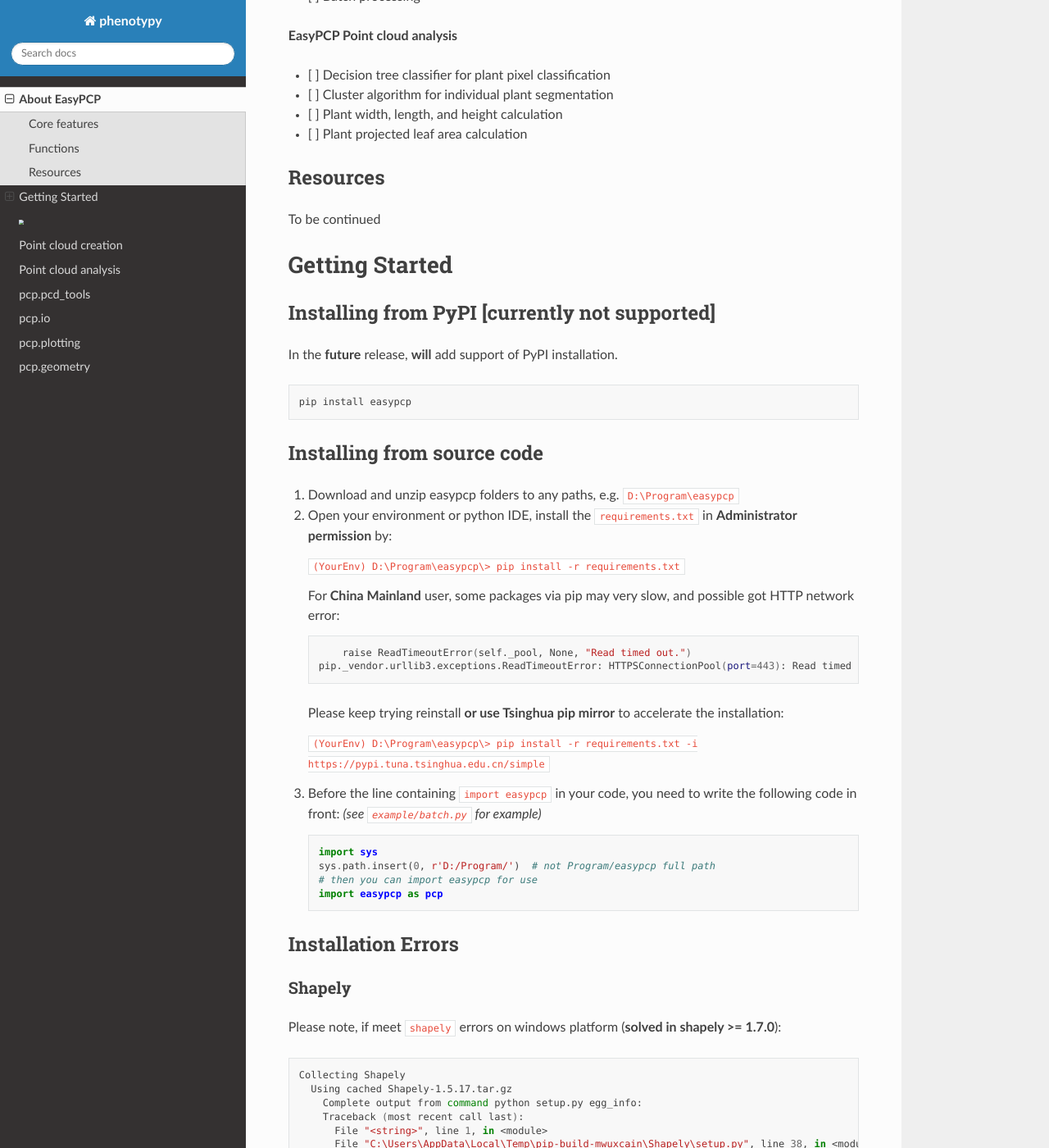
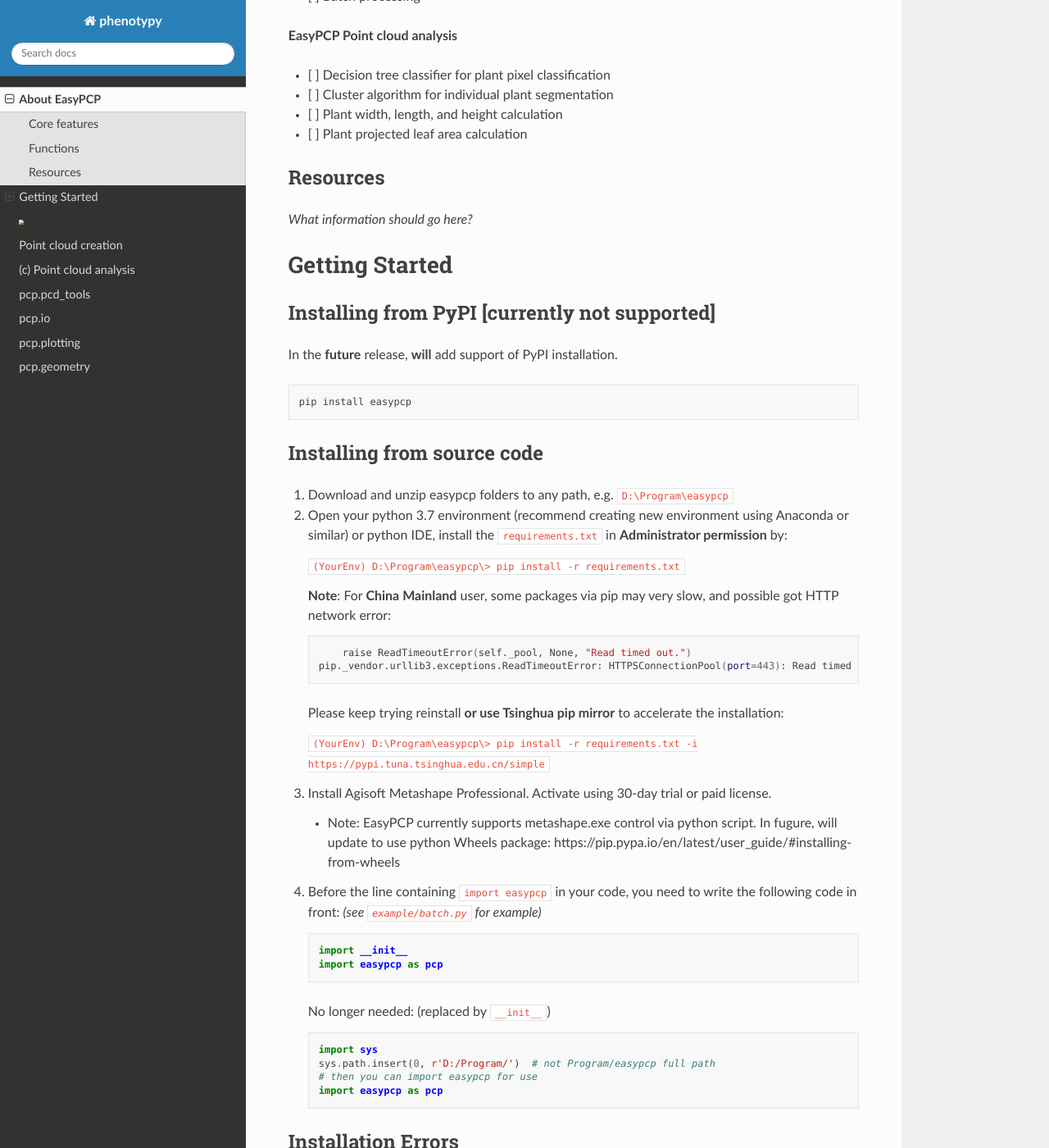
Before and after one commit to MorphometricsGroup/EasyDCP, a Sphinx documentation site: the page built from docs/source/heading.md, in a window 1280 px wide and 1400 px high, scrolled down 648 px. Shown: the whole window at 82% size. Built offline with Sphinx 7.4.7 and the Read the Docs theme 2.0.0, drawn with Linux system fonts in a browser that asks for light colours.

Commit message:
Update docs

````diff
--- a/docs/source/heading.md
+++ b/docs/source/heading.md
@@ -27,7 +27,7 @@
 
 ## Resources
 
-To be continued
+*What information should go here?*
 
 # Getting Started
 
@@ -41,13 +41,13 @@
 
 ## Installing from source code
 
-1. Download and unzip easypcp folders to any paths, e.g. `D:\Program\easypcp`
+1. Download and unzip easypcp folders to any path, e.g. `D:\Program\easypcp`
 
-2. Open your environment or python IDE, install the `requirements.txt` in **Administrator permission** by:
+2. Open your python 3.7 environment (recommend creating new environment using Anaconda or similar) or python IDE, install the `requirements.txt` in **Administrator permission** by:
 
    `(YourEnv) D:\Program\easypcp\> pip install -r requirements.txt`
 
-   For **China Mainland** user, some packages via pip may very slow, and possible got HTTP network error:
+   **Note**: For **China Mainland** user, some packages via pip may very slow, and possible got HTTP network error:
 
    ```bash
        raise ReadTimeoutError(self._pool, None, "Read timed out.")
@@ -58,7 +58,18 @@
 
    `(YourEnv) D:\Program\easypcp\> pip install -r requirements.txt -i https://pypi.tuna.tsinghua.edu.cn/simple`
 
-3. Before the line containing `import easypcp` in your code, you need to write the following code in front: *(see `example/batch.py` for example)*
+3. Install Agisoft Metashape Professional. Activate using 30-day trial or paid license.
+
+   - Note: EasyPCP currently supports metashape.exe control via python script. In fugure, will update to use python Wheels package: https://pip.pypa.io/en/latest/user_guide/#installing-from-wheels
+
+4. Before the line containing `import easypcp` in your code, you need to write the following code in front: *(see `example/batch.py` for example)*
+
+   ```python
+   import __init__
+   import easypcp as pcp
+   ```
+
+   No longer needed: (replaced by `__init__`)
 
    ```python
    import sys
````
Also changed, not shown: docs/source/tutorial.md (+4 -4 lines).
